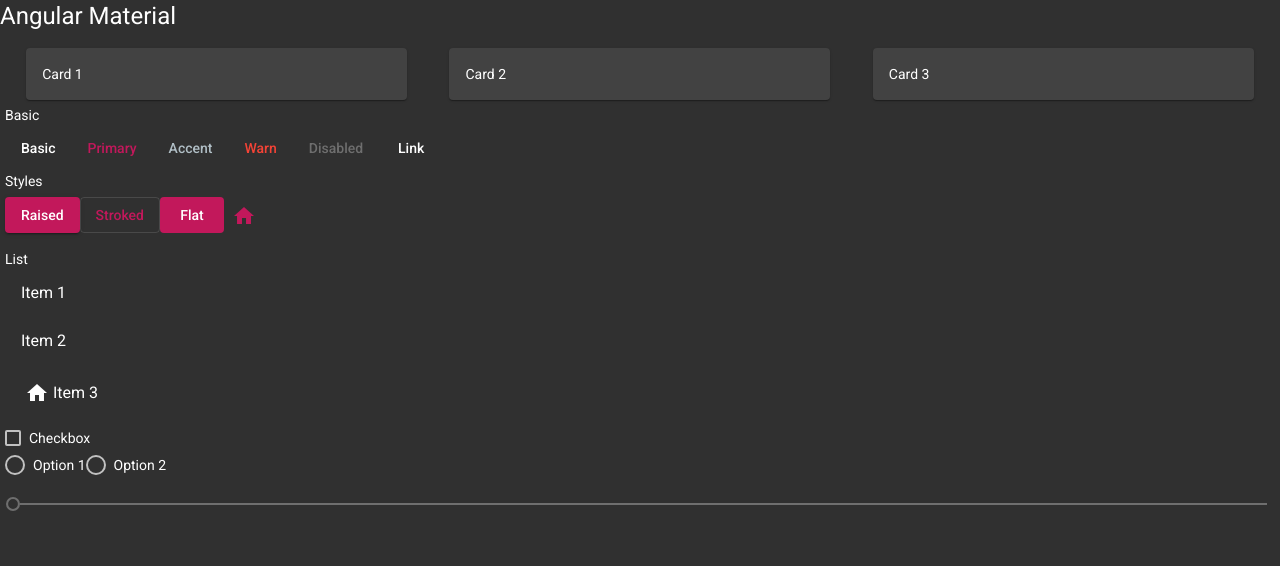
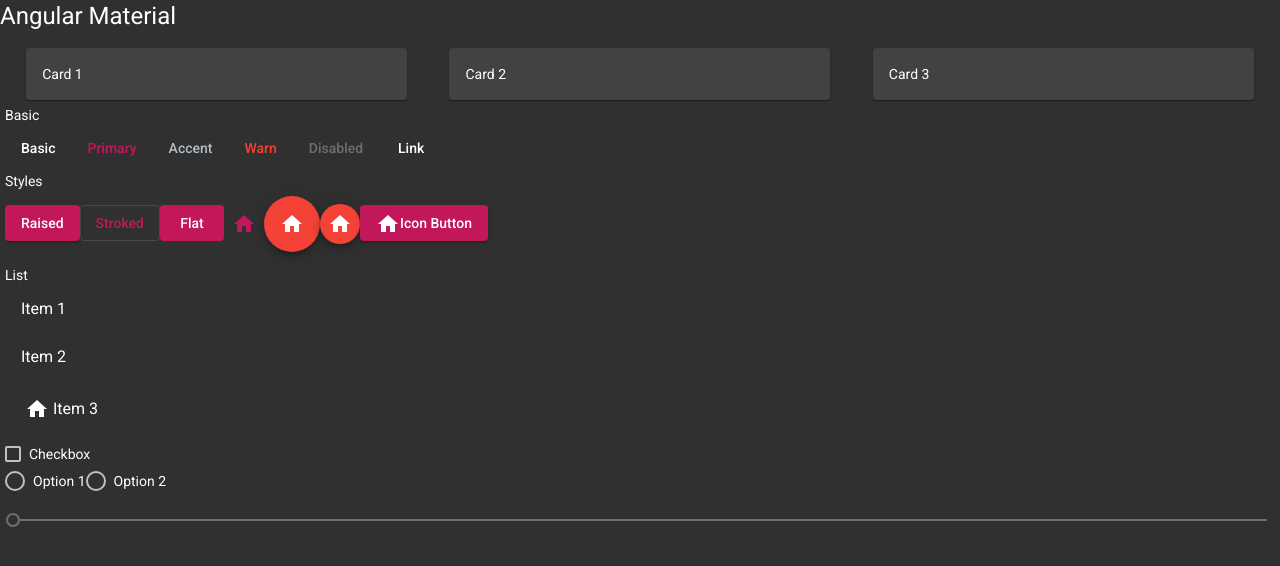
Before and after one commit to mcurrycl/angular-material-flex-9.1-starter, an Angular app: page / in a window 1280 px wide. Shown: the top 566 px of the page. Built offline with nearby package versions, Linux system fonts and the light colour scheme.

Commit message:
1 file modified

```diff
--- a/src/app/app.component.html
+++ b/src/app/app.component.html
@@ -5,10 +5,10 @@
 		<mat-card fxFlex="30" fxAlign="center">
 			Card 1
 		</mat-card>
-		<mat-card  fxFlex="30">
+		<mat-card fxFlex="30">
 			Card 2
 		</mat-card>
-		<mat-card  fxFlex="30">
+		<mat-card fxFlex="30">
 			Card 3
 		</mat-card>
 	</div>
@@ -31,6 +31,13 @@
 		<button mat-icon-button color="primary" aria-label="Example icon button with a home icon">
         <mat-icon>home</mat-icon>
       </button>
+		<button mat-fab color="warn" aria-label="Example icon button with a home icon">
+          <mat-icon>home</mat-icon>
+        </button>
+		<button mat-mini-fab color="warn" aria-label="Example icon button with a home icon">
+          <mat-icon>home</mat-icon>
+        </button>
+		<button mat-raised-button color="primary"><mat-icon>home</mat-icon>Icon Button</button>
 	</div>
 
 
```
Lines whose indentation alone changed are shown as unchanged.
